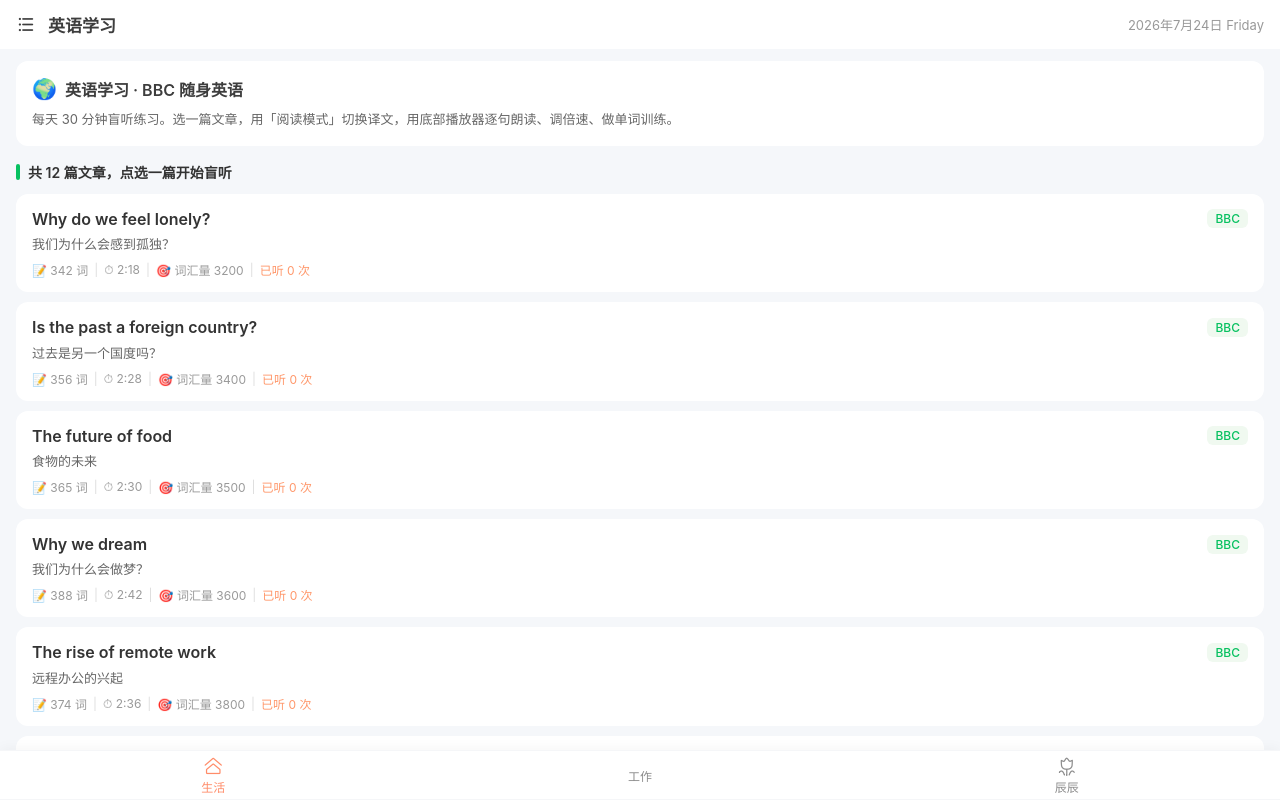
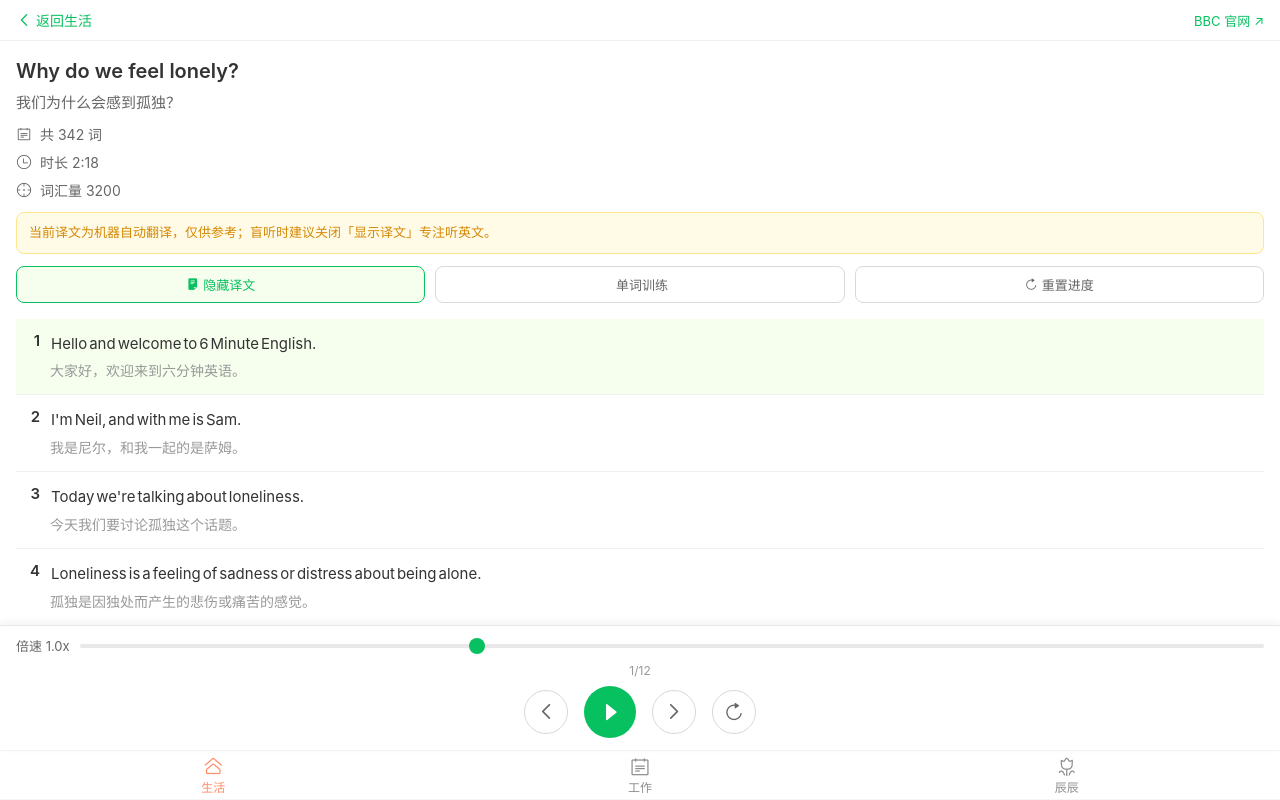
Before and after one commit to bellachen520/daily-life-app, a Vue app: page /#/life/english/1 in a window 1280 px wide. Before the commit this address led to /#/life/english. Built offline with nearby package versions, Linux system fonts and the light colour scheme.

Commit message:
fix: English page scroll + work tabbar icon

```diff
--- a/src/App.vue
+++ b/src/App.vue
@@ -9,7 +9,7 @@ const active = ref(0)
 
 const tabs = [
   { path: '/life', icon: 'home-o', label: '生活' },
-  { path: '/work', icon: 'briefcase-o', label: '工作' },
+  { path: '/work', icon: 'notes-o', label: '工作' },
   { path: '/chenchen', icon: 'flower-o', label: '辰辰' },
 ]
 
--- a/src/views/EnglishPractice.vue
+++ b/src/views/EnglishPractice.vue
@@ -428,6 +428,7 @@ onUnmounted(() => {
   display: flex;
   flex-direction: column;
   background: #fff;
+  padding-bottom: 50px;
 }
 
 .top-bar {
@@ -584,13 +585,14 @@ onUnmounted(() => {
 /* 底部播放器 */
 .player-bar {
   position: fixed;
-  bottom: 0;
+  bottom: 50px;
   left: 0;
   right: 0;
   background: #fff;
   border-top: 1px solid #e8e8e8;
-  padding: 10px 16px 20px;
+  padding: 10px 16px 12px;
   z-index: 100;
+  box-shadow: 0 -2px 8px rgba(0,0,0,0.06);
 }
 .rate-control {
   display: flex;
```
